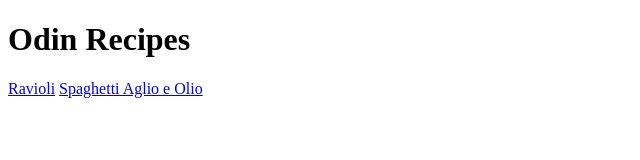
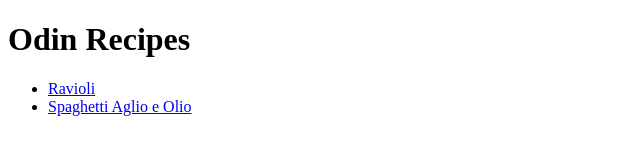
Before and after one commit to helloITdepartment/odin-recipes, a plain HTML site: page index.html in a window 1280 px wide. Shown: the whole page, without its empty margins (0-640 px from the left). Drawn offline with Linux system fonts and the light colour scheme.

Commit message:
Split recipes on homepage into list

```diff
--- a/index.html
+++ b/index.html
@@ -7,7 +7,9 @@
 </head>
 <body>
 	<h1>Odin Recipes</h1>
-	<a href="./recipes/ravioli.html">Ravioli</a>
-	<a href="./recipes/spaghetti aglio e olio.html">Spaghetti Aglio e Olio</a>
+	<ul>
+		<li><a href="./recipes/ravioli.html">Ravioli</a></li>
+		<li><a href="./recipes/spaghetti aglio e olio.html">Spaghetti Aglio e Olio</a></li>
+	</ul>
 </body>
 </html>
```
